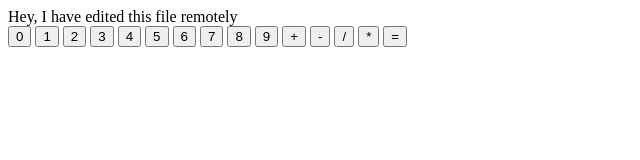
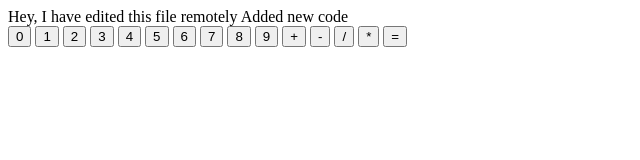
Before and after one commit to atomty1/learngit, a plain HTML site: page index.html in a window 1280 px wide. Shown: the whole page, without its empty margins (0-640 px from the left). Drawn offline with Linux system fonts and the light colour scheme.

Commit message:
Adding new code

```diff
--- a/index.html
+++ b/index.html
@@ -6,6 +6,7 @@
 </head>
 <body>
 	Hey, I have edited this file remotely
+	Added new code
 	<div id="res"></div>
 	<button onclick="displayVal(0)">0</button>
 	<button onclick="displayVal(1)">1</button>
```
